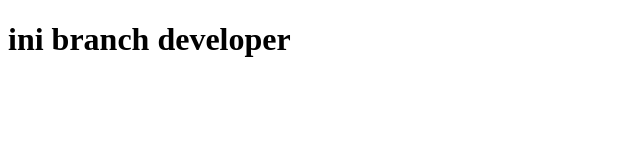
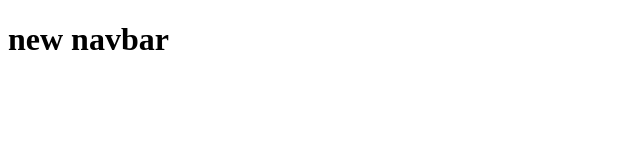
Before and after one commit to Ahmad-Alfian/UI-UX_Ahmad-Alfian, a plain HTML site: page index.html in a window 1280 px wide. Shown: the whole page, without its empty margins (0-640 px from the left). Drawn offline with Linux system fonts and the light colour scheme.

Commit message:
add feature navbar on h1

```diff
--- a/index.html
+++ b/index.html
@@ -7,6 +7,6 @@
     <title>Document</title>
 </head>
 <body>
-    <h1>ini branch developer</h1>
+    <h1>new navbar</h1>
 </body>
 </html>
```
